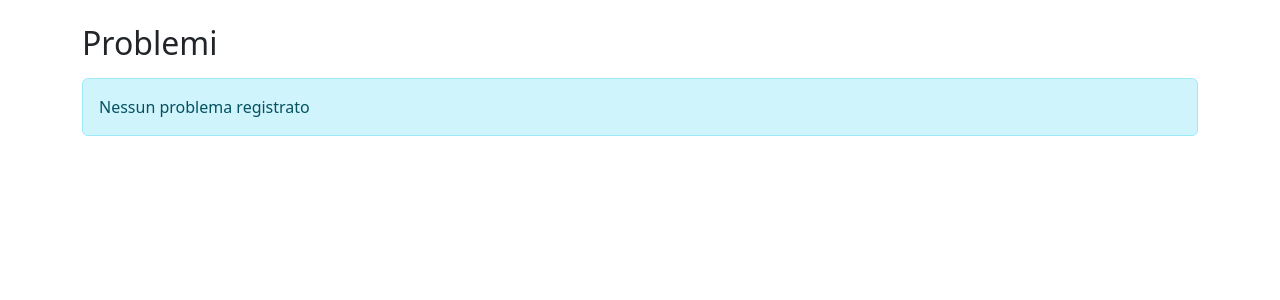
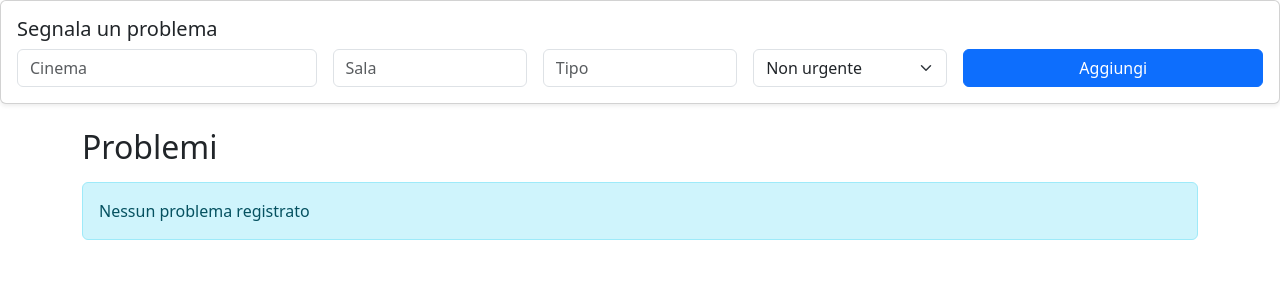
Before and after one commit to Roccotot/SigraFilm-NOC, a Flask app: page /dashboard in a window 1280 px wide. Shown: the part 56-356 px from the top of the page. Run offline with Flask 3, Linux system fonts and the light colour scheme; the visitor is signed in with stand-in values (Sample User, id 1); data that the repository does not hold is empty.

Commit message:
Update dashboard.html

```diff
--- a/templates/dashboard.html
+++ b/templates/dashboard.html
@@ -18,7 +18,34 @@
       </div>
     </div>
   </nav>
-
+<div class="card shadow-sm mb-4">
+  <div class="card-body">
+    <h5 class="card-title">Segnala un problema</h5>
+    <form method="post" action="{{ url_for('add_problem') }}">
+      <div class="row g-3">
+        <div class="col-md-3">
+          <input type="text" name="cinema" class="form-control" placeholder="Cinema" required>
+        </div>
+        <div class="col-md-2">
+          <input type="text" name="sala" class="form-control" placeholder="Sala" required>
+        </div>
+        <div class="col-md-2">
+          <input type="text" name="tipo" class="form-control" placeholder="Tipo" required>
+        </div>
+        <div class="col-md-2">
+          <select name="urgenza" class="form-select">
+            <option value="Non urgente">Non urgente</option>
+            <option value="Urgente">Urgente</option>
+            <option value="Critico">Critico</option>
+          </select>
+        </div>
+        <div class="col-md-3">
+          <button type="submit" class="btn btn-primary w-100">Aggiungi</button>
+        </div>
+      </div>
+    </form>
+  </div>
+</div>
   <!-- Contenuto -->
   <div class="container mt-4">
     <h2 class="mb-3">Problemi</h2>
```
